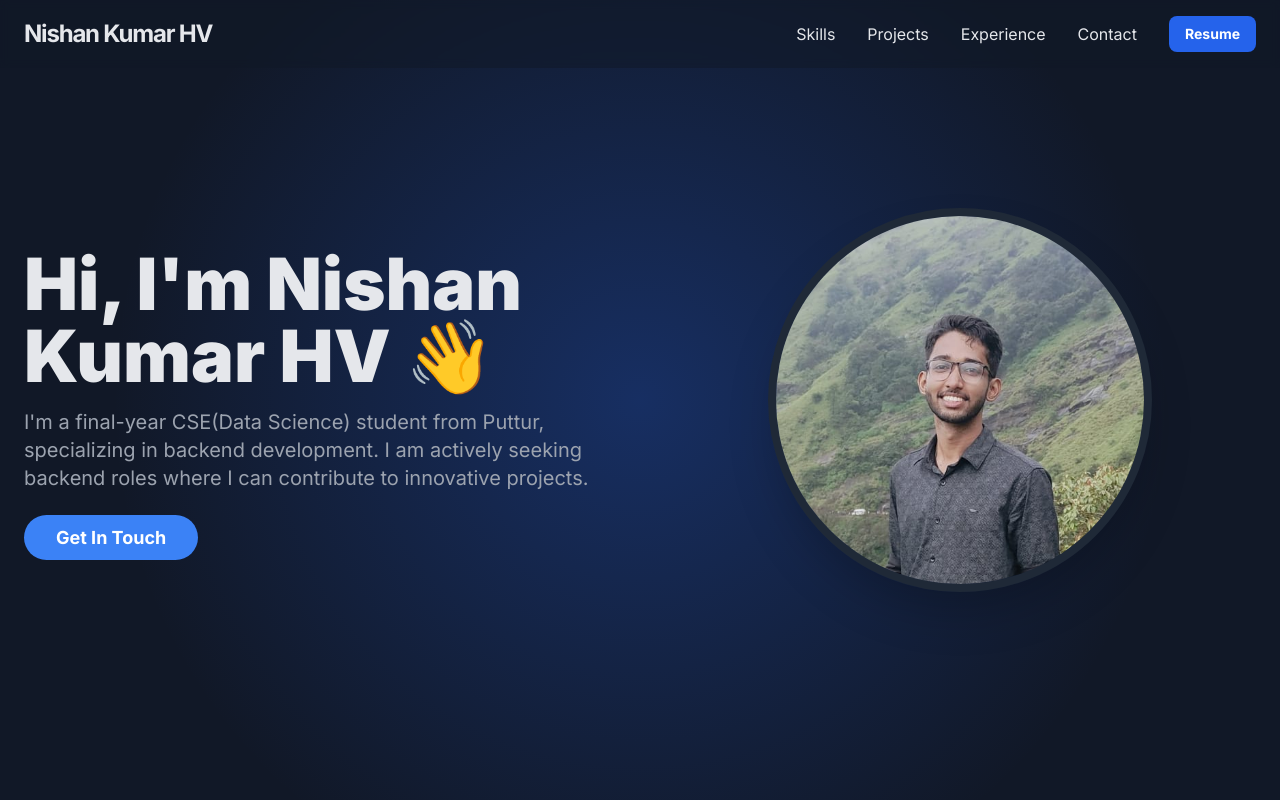
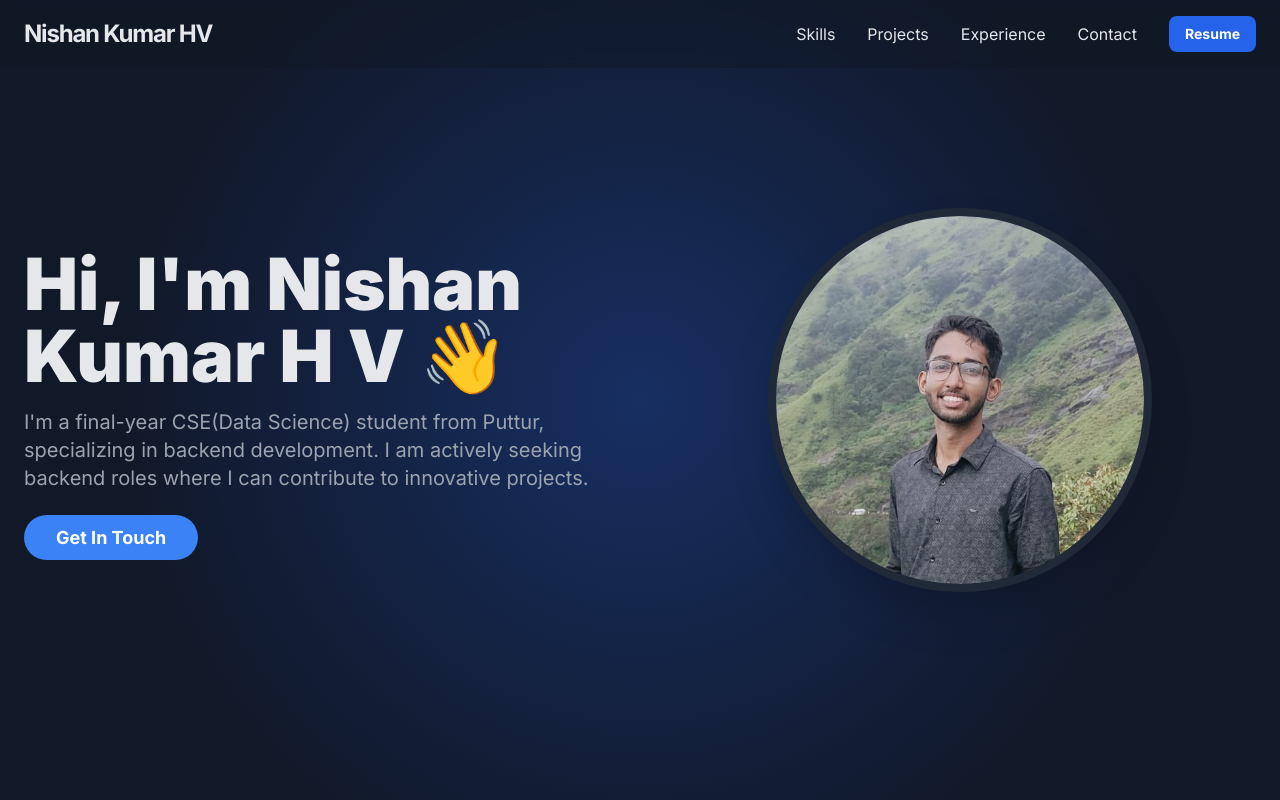
Before and after one commit to Nishan-Kumar-H-V/Nishan-Kumar-HV-Portfolilo, a plain HTML site: page index.html in a window 1280 px wide. Shown: the top 800 px of the page. Drawn offline with nearby package versions, Linux system fonts and the light colour scheme.

Commit message:
fixed a bug

```diff
--- a/index.html
+++ b/index.html
@@ -126,7 +126,7 @@
         >
           <div>
             <h2 class="text-5xl md:text-7xl font-black mb-4 leading-tight">
-              Hi, I'm Nishan Kumar HV 👋
+              Hi, I'm Nishan Kumar H V 👋
             </h2>
             <p
               class="text-lg md:text-xl text-gray-400 max-w-xl mx-auto lg:mx-0 mb-8"
```
